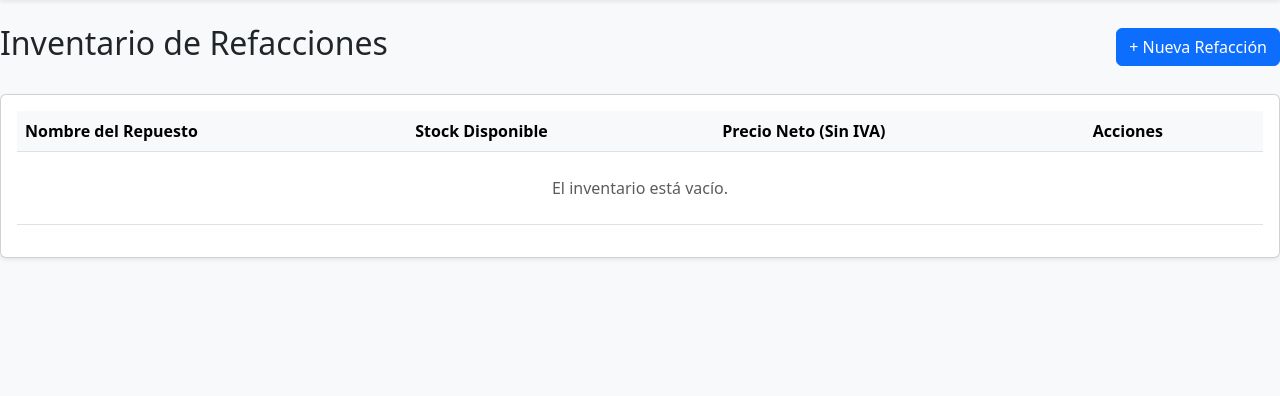
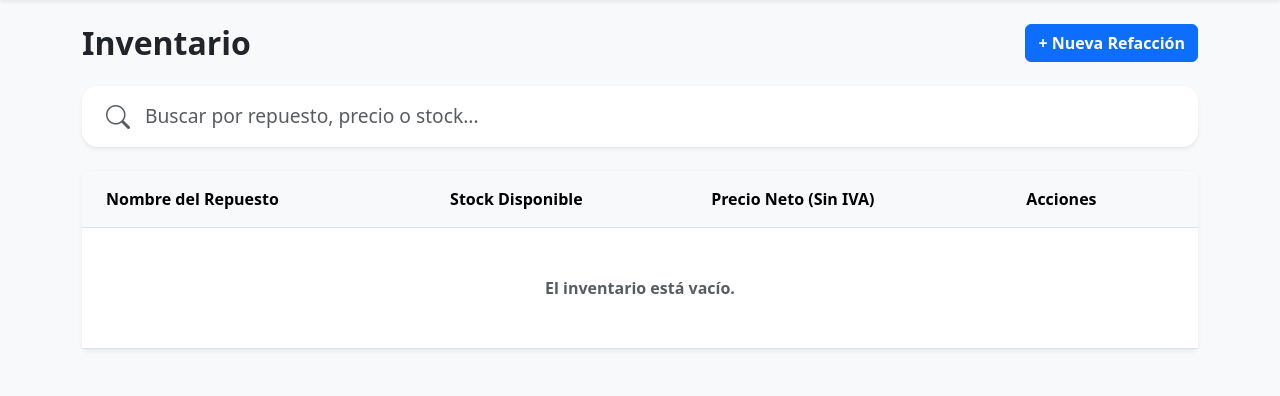
Before and after one commit to MDeBock/prueba-tecnica-taller-rapido-juarez, a Django app: page /inventario/ in a window 1280 px wide. Shown: the part 56-452 px from the top of the page. Run offline with Django 5.2, Linux system fonts and the light colour scheme; data that the repository does not hold is empty.

Commit message:
style: mejora visual de buscador de inventario con iconografía de búsqueda

```diff
--- a/taller/templates/taller/inventario.html
+++ b/taller/templates/taller/inventario.html
@@ -1,44 +1,58 @@
 {% extends 'taller/base.html' %}
 
 {% block content %}
-<div class="row">
-    <div class="col-12 d-flex justify-content-between align-items-center mb-4">
-        <h2>Inventario de Refacciones</h2>
-        <a href="{% url 'taller:nueva_refaccion' %}" class="btn btn-primary">+ Nueva Refacción</a>
+<div class="container pb-5">
+    <div class="d-flex justify-content-between align-items-center mb-4 mt-2">
+        <h2 class="fw-bold mb-0">Inventario</h2>
+        <a href="{% url 'taller:nueva_refaccion' %}" class="btn btn-primary fw-bold">+ Nueva Refacción</a>
+    </div>
+
+    <div class="card shadow-sm border-0 mb-4 rounded-4 overflow-hidden">
+        <div class="card-body p-0">
+            <div class="input-group">
+                <span class="input-group-text bg-white border-0 ps-4 pe-2 text-muted">
+                    <i class="bi bi-search fs-4"></i>
+                </span>
+                <input type="text" id="buscadorInventario"
+                       class="form-control form-control-lg border-0 ps-2 py-3 fw-medium"
+                       placeholder="Buscar por repuesto, precio o stock..."
+                       style="box-shadow: none; font-size: 1.2rem;">
+            </div>
         </div>
     </div>
 
-<div class="card shadow-sm">
-    <div class="card-body">
+    <div class="d-none d-lg-block card shadow-sm border-0">
+        <div class="card-body p-0">
             <div class="table-responsive">
-            <table class="table table-hover align-middle">
+                <table class="table table-hover align-middle mb-0">
                     <thead class="table-light">
                         <tr>
-                        <th>Nombre del Repuesto</th>
-                        <th>Stock Disponible</th>
-                        <th>Precio Neto (Sin IVA)</th>
-                        <th>Acciones</th> </tr>
+                            <th class="ps-4 py-3">Nombre del Repuesto</th>
+                            <th class="py-3">Stock Disponible</th>
+                            <th class="py-3">Precio Neto (Sin IVA)</th>
+                            <th class="pe-4 py-3">Acciones</th>
+                        </tr>
                     </thead>
-                <tbody>
+                    <tbody id="tablaEscritorio">
                         {% for item in refacciones %}
-                    <tr>
-                        <td><strong>{{ item.nombre }}</strong></td>
+                        <tr class="fila-filtrable">
+                            <td class="ps-4"><strong>{{ item.nombre }}</strong></td>
                             <td>
                                 {% if item.stock <= 5 %}
-                                <span class="badge bg-danger">{{ item.stock }} (Bajo)</span>
+                                    <span class="badge bg-danger px-2 py-1">{{ item.stock }} (Bajo)</span>
                                 {% else %}
-                                <span class="badge bg-success">{{ item.stock }}</span>
+                                    <span class="badge bg-success px-2 py-1">{{ item.stock }}</span>
                                 {% endif %}
                             </td>
-                        <td>${{ item.precio_neto }}</td>
-                        <td>
-                            <a href="{% url 'taller:editar_refaccion' item.id %}" class="btn btn-sm btn-outline-primary">Editar</a>
+                            <td class="fw-bold">${{ item.precio_neto }}</td>
+                            <td class="pe-4">
+                                <a href="{% url 'taller:editar_refaccion' item.id %}" class="btn btn-sm btn-outline-primary fw-bold px-3 text-uppercase">Editar</a>
                             </td>
                         </tr>
                         {% empty %}
                         <tr>
-                        <td colspan="4" class="text-center py-4 text-muted">
-                            El inventario está vacío.
+                            <td colspan="4" class="text-center py-5 text-muted">
+                                <strong>El inventario está vacío.</strong>
                             </td>
                         </tr>
                         {% endfor %}
@@ -47,4 +61,59 @@
             </div>
         </div>
     </div>
+
+    <div class="d-block d-lg-none" id="listaMovil">
+        {% for item in refacciones %}
+        <div class="card mb-3 shadow-sm border-0 rounded-4 tarjeta-filtrable">
+            <div class="card-body p-4">
+                <div class="d-flex justify-content-between align-items-start mb-2">
+                    <h4 class="fw-bold mb-0 text-uppercase" style="letter-spacing: -0.5px;">{{ item.nombre }}</h4>
+                    <div>
+                        {% if item.stock <= 5 %}
+                            <span class="badge bg-danger fs-6 px-2 py-1">{{ item.stock }}</span>
+                        {% else %}
+                            <span class="badge bg-success fs-6 px-2 py-1">{{ item.stock }}</span>
+                        {% endif %}
+                    </div>
+                </div>
+
+                <div class="mb-3 mt-3 border-top pt-3">
+                    <small class="text-muted d-block text-uppercase fw-bold" style="font-size: 0.7rem;">Precio Neto</small>
+                    <strong class="fs-3 text-primary">${{ item.precio_neto }}</strong>
+                </div>
+
+                <a href="{% url 'taller:editar_refaccion' item.id %}" class="btn btn-outline-primary w-100 btn-lg fw-bold py-3 rounded-3 text-uppercase shadow-sm">
+                    Gestionar Stock
+                </a>
+            </div>
+        </div>
+        {% empty %}
+        <div class="alert alert-secondary text-center p-4 rounded-4 shadow-sm">
+            <strong>El inventario está vacío.</strong>
+        </div>
+        {% endfor %}
+    </div>
+</div>
+
+<script>
+    document.addEventListener('DOMContentLoaded', function() {
+        const buscador = document.getElementById('buscadorInventario');
+        const filasTabla = document.querySelectorAll('.fila-filtrable');
+        const tarjetasMoviles = document.querySelectorAll('.tarjeta-filtrable');
+
+        buscador.addEventListener('input', function(e) {
+            const termino = e.target.value.toLowerCase();
+
+            filasTabla.forEach(fila => {
+                const texto = fila.textContent.toLowerCase();
+                fila.style.display = texto.includes(termino) ? '' : 'none';
+            });
+
+            tarjetasMoviles.forEach(tarjeta => {
+                const texto = tarjeta.textContent.toLowerCase();
+                tarjeta.style.display = texto.includes(termino) ? 'block' : 'none';
+            });
+        });
+    });
+</script>
 {% endblock %}
```
Lines whose indentation alone changed are shown as unchanged.
